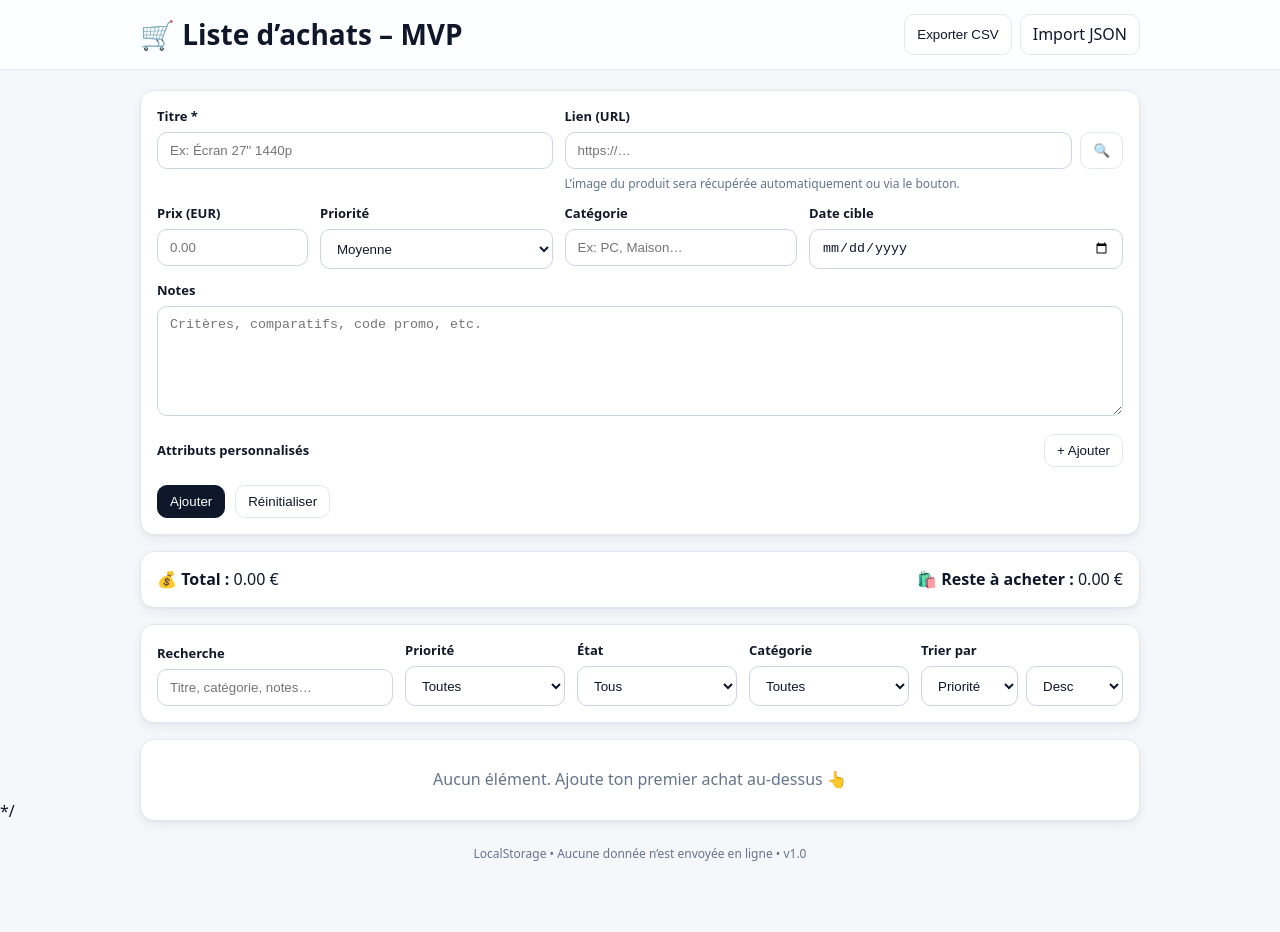
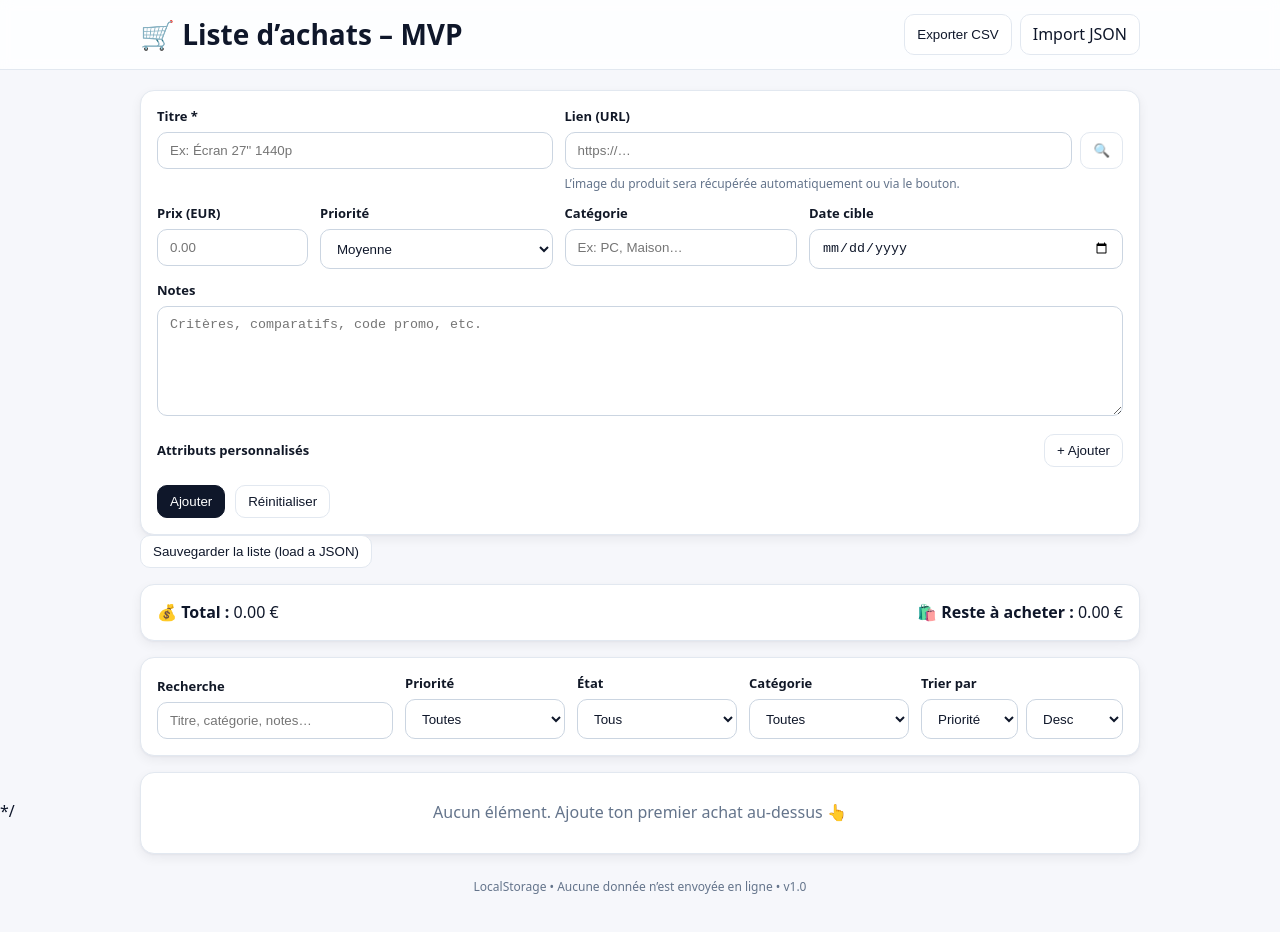
Before and after one commit to dexteee-r/AchatLIST-WebAPP, a React (Vite) app: page / in a window 1280 px wide. Shown: the top 932 px of the page. Before the commit the page ends 906 px from the top, so only its background shows below. Built offline with nearby package versions, Linux system fonts and the light colour scheme.

Commit message:
[UPDATE] remise à neuf du code avec ajout de la feature "Exporter et Importer la liste d'achat en json"

```diff
--- a/src/App.jsx
+++ b/src/App.jsx
@@ -1,4 +1,6 @@
-import React, { useEffect, useMemo, useState } from 'react'
+import React, { useEffect, useMemo, useState } from 'react';
+import { savePurchasesToJSON } from './utils/storages';
+
 
 // --- Priorités (affichage badges) ---
 const PRIORITIES = [
@@ -69,7 +71,7 @@ export default function App() {
   }, [items])
 
   // Liste filtrée/triée
-  const filtered = useMemo(() => {
+  const filteredItems = useMemo(() => {
     let out = [...items]
     const q = filters.q.trim().toLowerCase()
     if (q) {
@@ -277,10 +279,12 @@ export default function App() {
             </div>
 
             <div className="field">
+
               <div className="label" style={{ display: 'flex', justifyContent: 'space-between', alignItems: 'center' }}>
                 <span>Attributs personnalisés</span>
                 <button type="button" className="btn" onClick={addAttr}>+ Ajouter</button>
               </div>
+
               <div className="grid" style={{ gap: 8 }}>
                 {(draft.attributes || []).map((a, idx) => (
                   <div key={idx} className="grid-12" style={{ gap: 8 }}>
@@ -290,14 +294,18 @@ export default function App() {
                   </div>
                 ))}
               </div>
+
             </div>
 
             <div style={{ display: 'flex', gap: 10 }}>
               <button className="btn primary" type="submit">{editingId ? 'Enregistrer' : 'Ajouter'}</button>
               <button type="button" className="btn" onClick={() => { setDraft(emptyItem()); setEditingId(null) }}>Réinitialiser</button>
             </div>
+
           </form>
         </section>
+
+        <button type="button" className="btn" onClick={() => savePurchasesToJSON(items)}>  Sauvegarder la liste (load a JSON) </button>
 
         {/* Résumé Budget */}
         <section className="panel" style={{ marginTop: 16, display: 'flex', justifyContent: 'space-between' }}>
@@ -354,13 +362,13 @@ export default function App() {
 
         {/* Liste */}
         <section style={{ marginTop: 16 }}>
-          {filtered.length === 0 ? (
+          {filteredItems.length === 0 ? (
             <div className="panel" style={{ textAlign: 'center', color: 'var(--muted)', padding: '28px' }}>
               Aucun élément. Ajoute ton premier achat au-dessus 👆
             </div>
           ) : (
             <ul className="list">
-              {filtered.map(it => (
+              {filteredItems.map(it => (
                 <li key={it.id} className={`card ${it.purchased ? 'opacity-70' : ''}`}>
                   {/* Image produit (si trouvée) */}
                   {it.imageUrl && (
--- /dev/null
+++ b/src/utils/storages.js
@@ -0,0 +1,20 @@
+// src/utils/storage.js
+
+
+
+// Fonction pour sauvegarder les achats au format JSON
+export function savePurchasesToJSON(items) {
+  const blob = new Blob([JSON.stringify(items, null, 2)], { type: "application/json" });
+  const url = URL.createObjectURL(blob);
+  const a = document.createElement("a");
+  a.href = url;
+  a.download = "achats.json";
+  document.body.appendChild(a);
+  a.click();
+  document.body.removeChild(a);
+  URL.revokeObjectURL(url);
+}
+
+
+
+// export default function importPurchasesJSON(file, setItems) { ... }
--- a/vite.config.js
+++ b/vite.config.js
@@ -9,7 +9,7 @@ export default defineConfig({
       registerType: 'autoUpdate',
       includeAssets: ['favicon.svg', 'robots.txt', 'apple-touch-icon.png'],
       manifest: {
-        name: 'Liste d’achats – MVP',
+        name: 'Liste_achats_MVP',
         short_name: 'Achats',
         description: 'Ta liste d’achats avec priorités, offline et installable.',
         theme_color: '#0f172a',
@@ -27,7 +27,7 @@ export default defineConfig({
         // Cache-first pour les assets statiques buildés
         globPatterns: ['**/*.{js,css,html,ico,png,svg}'],
         // Network-first pour la page (utile si tu changes souvent)
-        navigateFallback: '/index.html'
+        navigateFallback: 'index.html'
       }
     })
   ]
```
Also changed, not shown: package.json (+4 -4 lines), src/components/AchatForm.jsx (added), src/components/AchatList.jsx (added), 2 other files (tests, documents, lock files or other folders).
